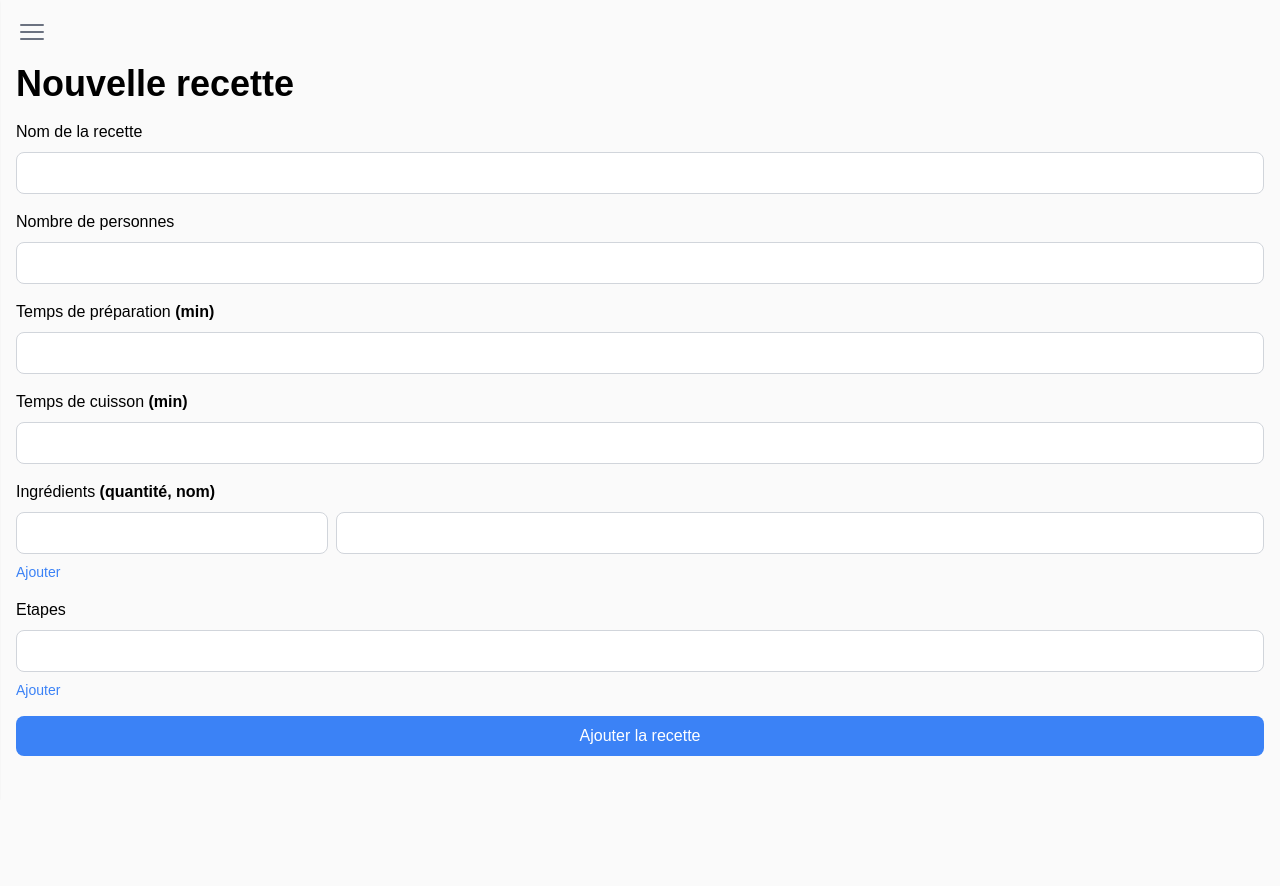
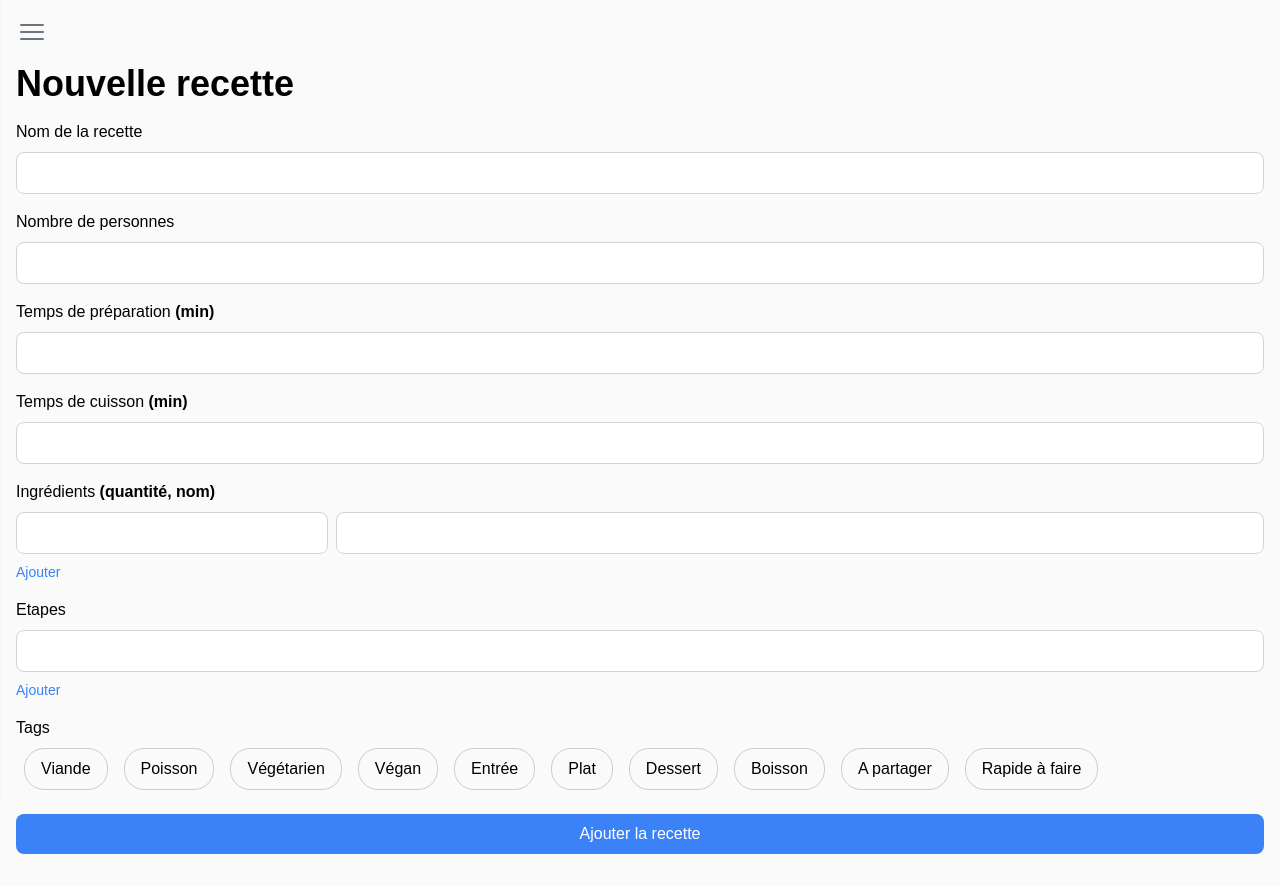
Before and after one commit to ismamig/recipes-app, a SvelteKit app: page /new in a window 1280 px wide. Before the commit the page ends 800 px from the top, so only its background shows below. Built offline with nearby package versions, Linux system fonts and the light colour scheme; a web font is replaced by a local one.

Commit message:
+ tags on create

```diff
--- /dev/null
+++ b/src/lib/components/MultiSelect.svelte
@@ -0,0 +1,44 @@
+<script lang="ts">
+	import { createEventDispatcher } from 'svelte';
+
+	export let options: { value: string; label: string }[] = [];
+	export let selected: string[] = [];
+
+	const dispatch = createEventDispatcher();
+
+	function toggleSelection(optionValue: string) {
+		if (selected.includes(optionValue)) {
+			selected = selected.filter((value) => value !== optionValue);
+		} else {
+			selected = [...selected, optionValue];
+		}
+		dispatch('change', { selected });
+	}
+</script>
+
+<div>
+	{#each options as option}
+		<div
+			class="tag {selected.includes(option.value) ? 'selected' : ''}"
+			on:click={() => toggleSelection(option.value)}
+		>
+			{option.label}
+		</div>
+	{/each}
+</div>
+
+<style>
+	.tag {
+		display: inline-block;
+		padding: 0.5em 1em;
+		border: 1px solid #ccc;
+		border-radius: 20px;
+		cursor: pointer;
+		margin: 0.5em;
+	}
+
+	.tag.selected {
+		background-color: #007bff;
+		color: white;
+	}
+</style>
--- a/src/lib/server/fetch/recipe.ts
+++ b/src/lib/server/fetch/recipe.ts
@@ -30,7 +30,8 @@ export const createRecipe = async (payload: any) => {
 			prepTime: payload.prepTime,
 			cookTime: payload.cookTime,
 			ingredients: payload.ingredients as Prisma.JsonArray,
-			steps: payload.steps as Prisma.JsonArray
+			steps: payload.steps as Prisma.JsonArray,
+			tags: payload.tags
 		}
 	});
 };
--- a/src/routes/(navbar)/new/+page.server.ts
+++ b/src/routes/(navbar)/new/+page.server.ts
@@ -24,18 +24,20 @@ export const actions = {
 			index++;
 		}
 
+		const tags = formData.tags ? formData.tags.toString().split(',') : [];
+
         const payload = {
 					title: formData.title,
 					people: parseInt(formData.people.toString()),
 					prepTime: parseInt(formData.prepTime.toString()),
 					cookTime: parseInt(formData.cookTime.toString()),
 					ingredients,
-					steps
+					steps,
+					tags
 				};
 
-		console.log(payload);
-
         try {
+			console.log(payload.tags)
             await createRecipe(payload);
             console.log('Recipe created')
         } catch (error) {
--- a/src/routes/(navbar)/new/+page.svelte
+++ b/src/routes/(navbar)/new/+page.svelte
@@ -1,37 +1,85 @@
 <script lang="ts">
+	import MultiSelect from '$lib/components/MultiSelect.svelte';
+	import { onMount } from 'svelte';
+
 	let ingredientsCount = 1;
 	let stepsCount = 1;
+	let selectedTags: string[] = [];
+
+	const tagOptions = [
+		{ value: '1-meat', label: 'Viande' },
+		{ value: '1-fish', label: 'Poisson' },
+		{ value: '1-veggie', label: 'Végétarien' },
+		{ value: '1-vegan', label: 'Végan' },
+		{ value: '2-starter', label: 'Entrée' },
+		{ value: '2-dish', label: 'Plat' },
+		{ value: '2-dessert', label: 'Dessert' },
+		{ value: '2-beverage', label: 'Boisson' },
+		{ value: '3-share', label: 'A partager' },
+		{ value: '3-fast', label: 'Rapide à faire' }
+	];
+
+	function handleTagChange(event) {
+		selectedTags = event.detail.selected;
+	}
 </script>
 
-<form method="POST" action="?/new" class="flex flex-col gap-4 px-4 mb-8">
+<form
+	method="POST"
+	action="?/new"
+	class="flex flex-col gap-4 px-4 mb-8"
+	on:submit={() => {
+		// Add selected tags to the form as a comma-separated string
+		const tagsInput = document.createElement('input');
+		tagsInput.type = 'hidden';
+		tagsInput.name = 'tags';
+		tagsInput.value = selectedTags.join(',');
+		event.target.appendChild(tagsInput);
+	}}
+>
 	<div class="flex flex-col gap-2">
 		<label for="title">Nom de la recette</label>
 		<input required type="text" name="title" class="w-full p-2 border border-gray-300 rounded-lg" />
 	</div>
 	<div class="flex flex-col gap-2">
 		<label for="people">Nombre de personnes</label>
-		<input required type="number" name="people" class="w-full p-2 border border-gray-300 rounded-lg" />
+		<input
+			required
+			type="number"
+			name="people"
+			class="w-full p-2 border border-gray-300 rounded-lg"
+		/>
 	</div>
 	<div class="flex flex-col gap-2">
 		<label for="prep-time">Temps de préparation <b>(min)</b></label>
-		<input required type="number" name="prepTime" class="w-full p-2 border border-gray-300 rounded-lg" />
+		<input
+			required
+			type="number"
+			name="prepTime"
+			class="w-full p-2 border border-gray-300 rounded-lg"
+		/>
 	</div>
 	<div class="flex flex-col gap-2">
 		<label for="cook-time">Temps de cuisson <b>(min)</b></label>
-		<input required type="number" name="cookTime" class="w-full p-2 border border-gray-300 rounded-lg" />
+		<input
+			required
+			type="number"
+			name="cookTime"
+			class="w-full p-2 border border-gray-300 rounded-lg"
+		/>
 	</div>
 	<div class="flex flex-col gap-2">
 		<label for="ingredients">Ingrédients <b>(quantité, nom)</b></label>
 		{#each Array.from({ length: ingredientsCount }) as _, i}
 			<div class="flex gap-2 w-full">
 				<input
-                    required
+					required
 					type="number"
 					name="ingredientQty{i}"
 					class="w-1/3 p-2 border border-gray-300 rounded-lg"
 				/>
 				<input
-                    required
+					required
 					type="text"
 					name="ingredientLabel{i}"
 					class="w-full p-2 border border-gray-300 rounded-lg"
@@ -58,7 +106,7 @@
 		{#each Array.from({ length: stepsCount }) as _, i}
 			<div class="flex gap-2 w-full">
 				<input
-                    required
+					required
 					type="text"
 					name="step{i}"
 					class="w-full p-2 border border-gray-300 rounded-lg"
@@ -76,6 +124,10 @@
 			{/if}
 		</div>
 	</div>
+	<div>
+		<label for="tags">Tags</label>
+		<MultiSelect options={tagOptions} bind:selected={selectedTags} on:change={handleTagChange} />
+	</div>
 	<input
 		type="submit"
 		class="w-full p-2 bg-blue-500 text-white rounded-lg"
```
Also changed, not shown: 1 other file (tests, documents, lock files or other folders).
